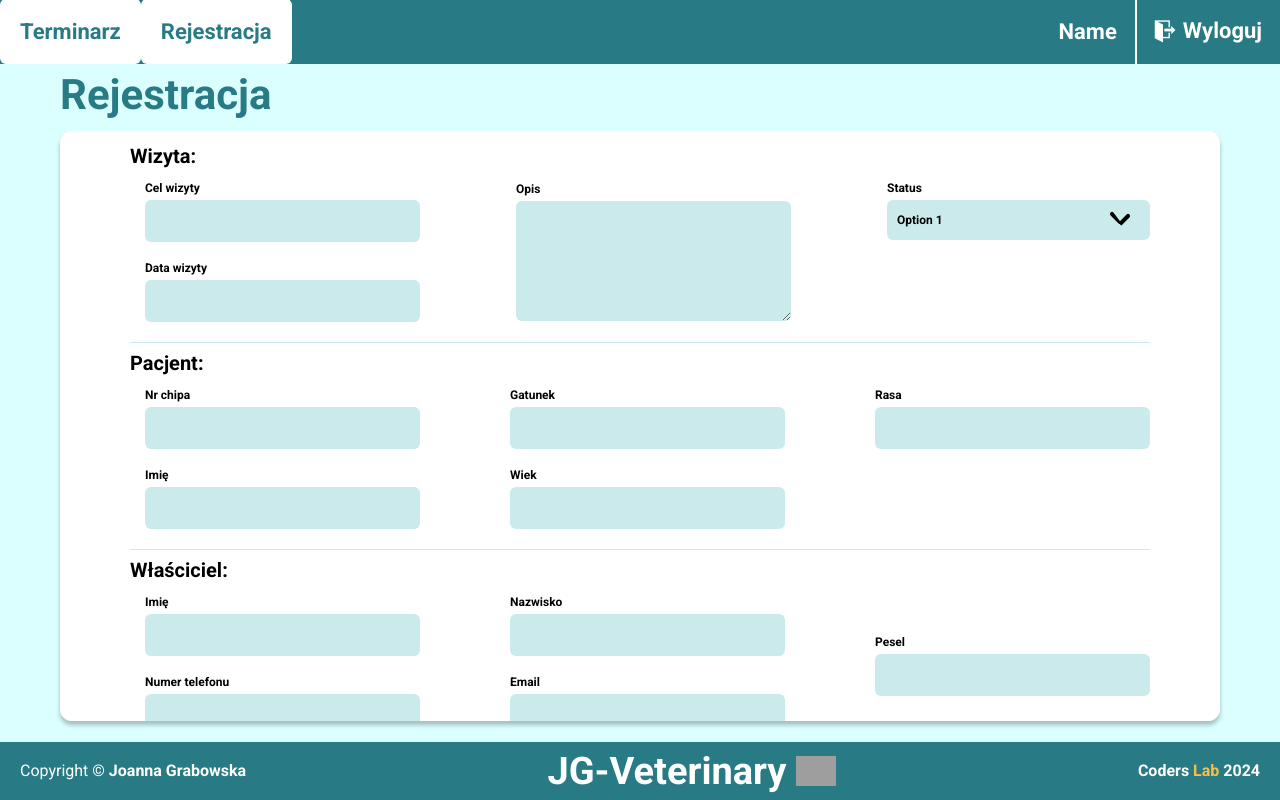
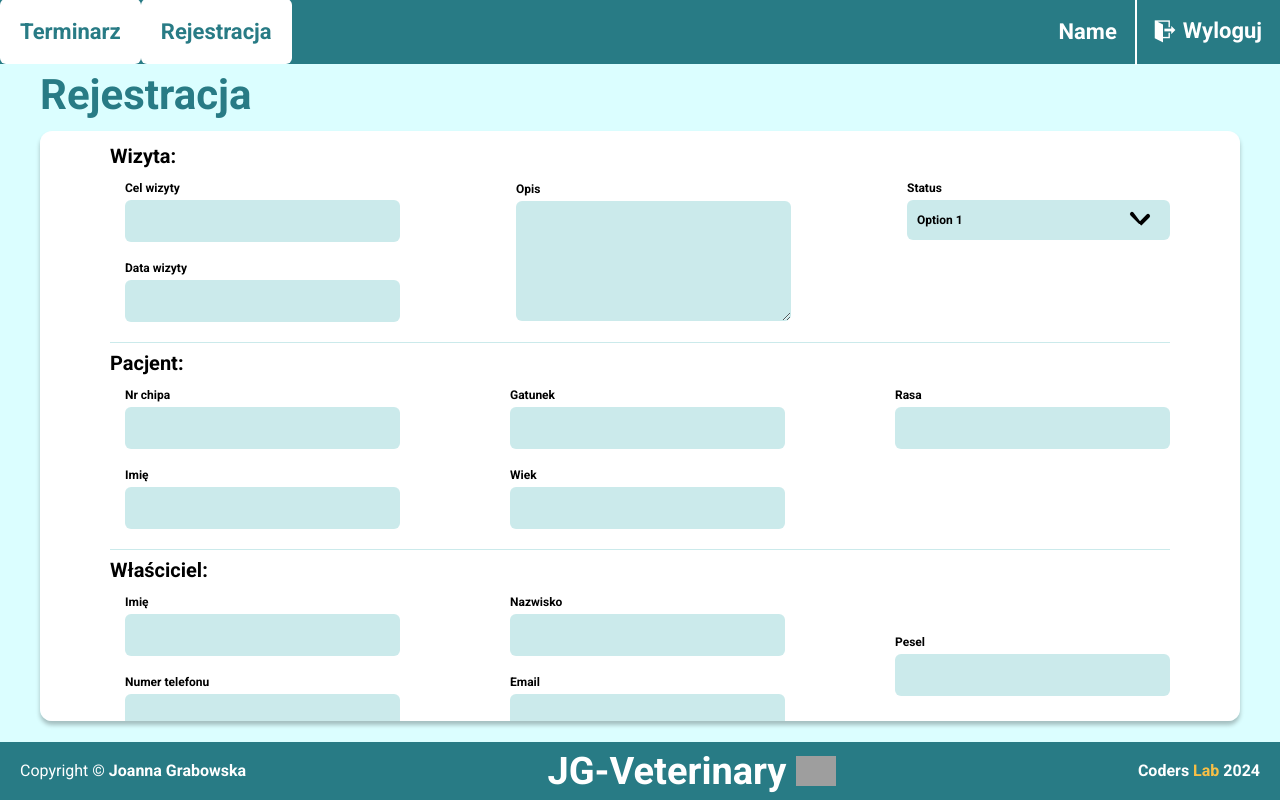
Before and after one commit to GrabowskaJoanna/jg-veterinary, a React (Create React App) app: page /#/registration in a window 1280 px wide. Built offline with nearby package versions, Linux system fonts and the light colour scheme; grey boxes are pictures that could not be loaded.

Commit message:
sliced visit list to components

```diff
--- a/resources/styles/components/_registration.scss
+++ b/resources/styles/components/_registration.scss
@@ -1,21 +1,8 @@
 @import "../abstract/variables";
-
-//scrollbar
-::-webkit-scrollbar {
-  width: 7px;
-  border-radius: 10px;
-}
-::-webkit-scrollbar-track {
-  background: transparent;
-}
-::-webkit-scrollbar-thumb {
-  background: $primary-color;
-  border-radius: 10px;
-}
 
 .registration-container {
   background-color: $text-color;
-  margin: 15px 60px;
+  margin: 15px 40px;
   border-radius: 12px;
   box-shadow: 0 4px 4px $shadow-color;
   padding: 15px 70px;
@@ -29,7 +16,7 @@
   font-weight: bold;
   color: $primary-color;
   padding-top: 10px;
-  padding-left: 60px;
+  padding-left: 40px;
 }
 
 .registration-section {
@@ -66,6 +53,20 @@
   }
 }
 
+//scrollbar
+::-webkit-scrollbar {
+  width: 7px;
+  border-radius: 10px;
+}
+::-webkit-scrollbar-track {
+  background: transparent;
+}
+::-webkit-scrollbar-thumb {
+  background: $primary-color;
+  border-radius: 10px;
+}
+
+
 @media (width > 1500px) {
   .registration-container {
     height: 100vh;
--- a/src/pages/visitList/VisitList.js
+++ b/src/pages/visitList/VisitList.js
@@ -2,8 +2,9 @@ import React from "react";
 import { Link } from "react-router-dom";
 import NavBar from "../../abstract/NavBar";
 import Footer from "../../abstract/Footer";
-import VisitListHeader from "./VisitListHeader";
-import visits from "./visits";
+import VisitListHeader from "./components/VisitListHeader";
+import Pagination from "./components/Pagination";
+import VisitListBody from "./components/VisitListBody";
 
 const VisitList = () => {
   return (
@@ -11,54 +12,11 @@ const VisitList = () => {
       <NavBar />
       <div className="visit-container">
         <h1 className="visit-header">Terminarz</h1>
-        <div className="visit-pagination">
-          <i className="icon-arrow-left" />
-          <p>
-            Strona <span>1</span> z 3
-          </p>
-          <i className="icon-arrow-right" />
-        </div>
+        <Pagination />
       </div>
       <table className="visit-table">
-        <thead className="visit-table-header">
-          <tr>
-            <th>Nr chipa</th>
-            <th>Cel wizyty</th>
-            <th>Data wizyty</th>
-            <th>Gatunek</th>
-            <th>Status</th>
-            <th>Imię</th>
-            <th>Nazwisko</th>
-            <th></th>
-          </tr>
-        </thead>
-        <tbody className="visit-table-body">
-          {visits.map(
-            ({
-              id,
-              chip_number,
-              visit_purpose,
-              visit_date,
-              species,
-              status,
-              name,
-              surname,
-            }) => (
-              <tr key={id}>
-                <td>{chip_number}</td>
-                <td>{visit_purpose}</td>
-                <td>{visit_date}</td>
-                <td>{species}</td>
-                <td>{status}</td>
-                <td>{name}</td>
-                <td>{surname}</td>
-                <td>
-                  <i className="icon-close"></i>
-                </td>
-              </tr>
-            ),
-          )}
-        </tbody>
+        <VisitListHeader />
+        <VisitListBody />
       </table>
       <Footer />
     </>
--- /dev/null
+++ b/src/pages/visitList/components/Pagination.js
@@ -0,0 +1,15 @@
+import React from "react";
+
+const Pagination = () => {
+  return (
+    <div className="visit-pagination">
+      <i className="icon-arrow-left" />
+      <p>
+        Strona <span>1</span> z 3
+      </p>
+      <i className="icon-arrow-right" />
+    </div>
+  );
+};
+
+export default Pagination;
--- /dev/null
+++ b/src/pages/visitList/components/VisitListBody.js
@@ -0,0 +1,36 @@
+import React from "react";
+import visits from "../visits";
+
+const VisitListBody = () => {
+  return (
+    <tbody className="visit-table-body">
+      {visits.map(
+        ({
+          id,
+          chip_number,
+          visit_purpose,
+          visit_date,
+          species,
+          status,
+          name,
+          surname,
+        }) => (
+          <tr key={id}>
+            <td>{chip_number}</td>
+            <td>{visit_purpose}</td>
+            <td>{visit_date}</td>
+            <td>{species}</td>
+            <td>{status}</td>
+            <td>{name}</td>
+            <td>{surname}</td>
+            <td>
+              <i className="icon-close"></i>
+            </td>
+          </tr>
+        ),
+      )}
+    </tbody>
+  );
+};
+
+export default VisitListBody;
--- /dev/null
+++ b/src/pages/visitList/components/VisitListHeader.js
@@ -0,0 +1,20 @@
+import React from "react";
+
+const VisitListHeader = () => {
+  return (
+    <thead className="visit-table-header">
+      <tr>
+        <th>Nr chipa</th>
+        <th>Cel wizyty</th>
+        <th>Data wizyty</th>
+        <th>Gatunek</th>
+        <th>Status</th>
+        <th>Imię</th>
+        <th>Nazwisko</th>
+        <th></th>
+      </tr>
+    </thead>
+  );
+};
+
+export default VisitListHeader;
```
Also changed, not shown: src/pages/visitList/VisitListHeader.js (deleted, +0 -8 lines), src/pages/visitList/VisitListRow.js (deleted).
